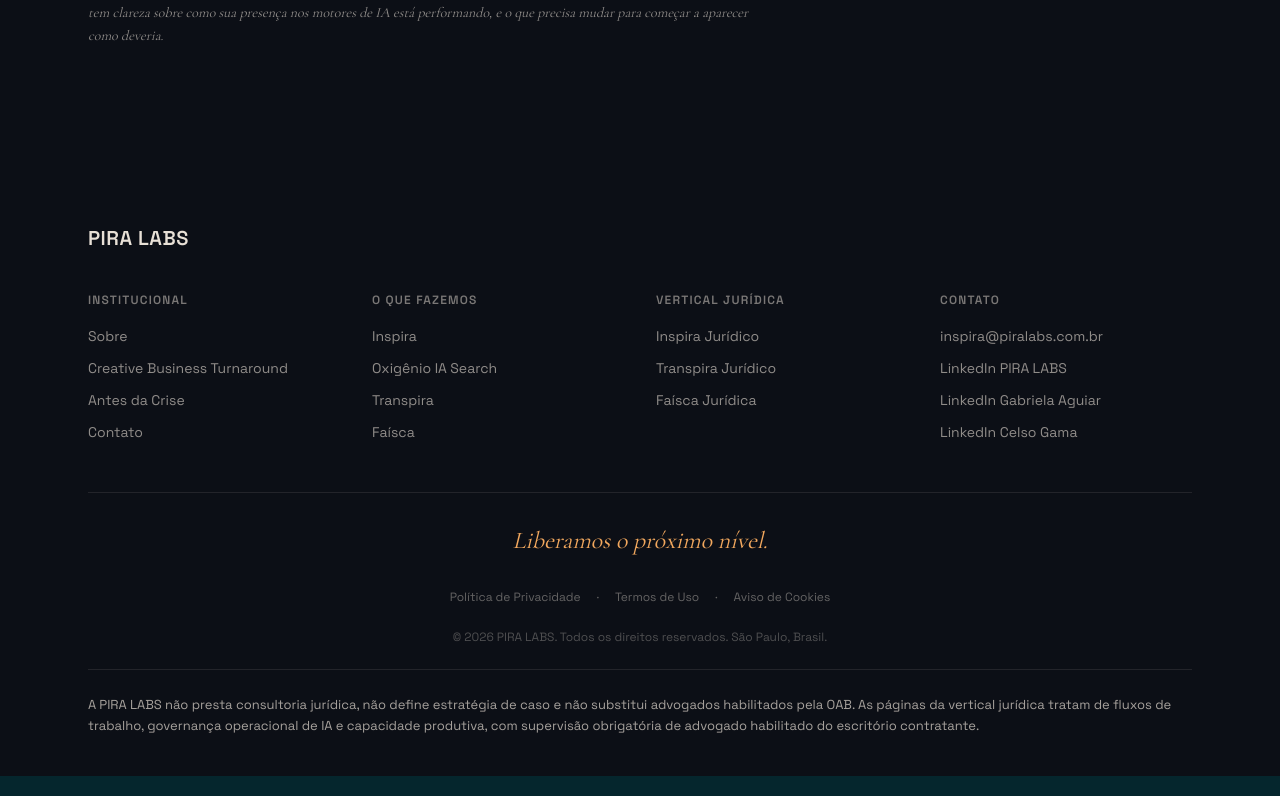
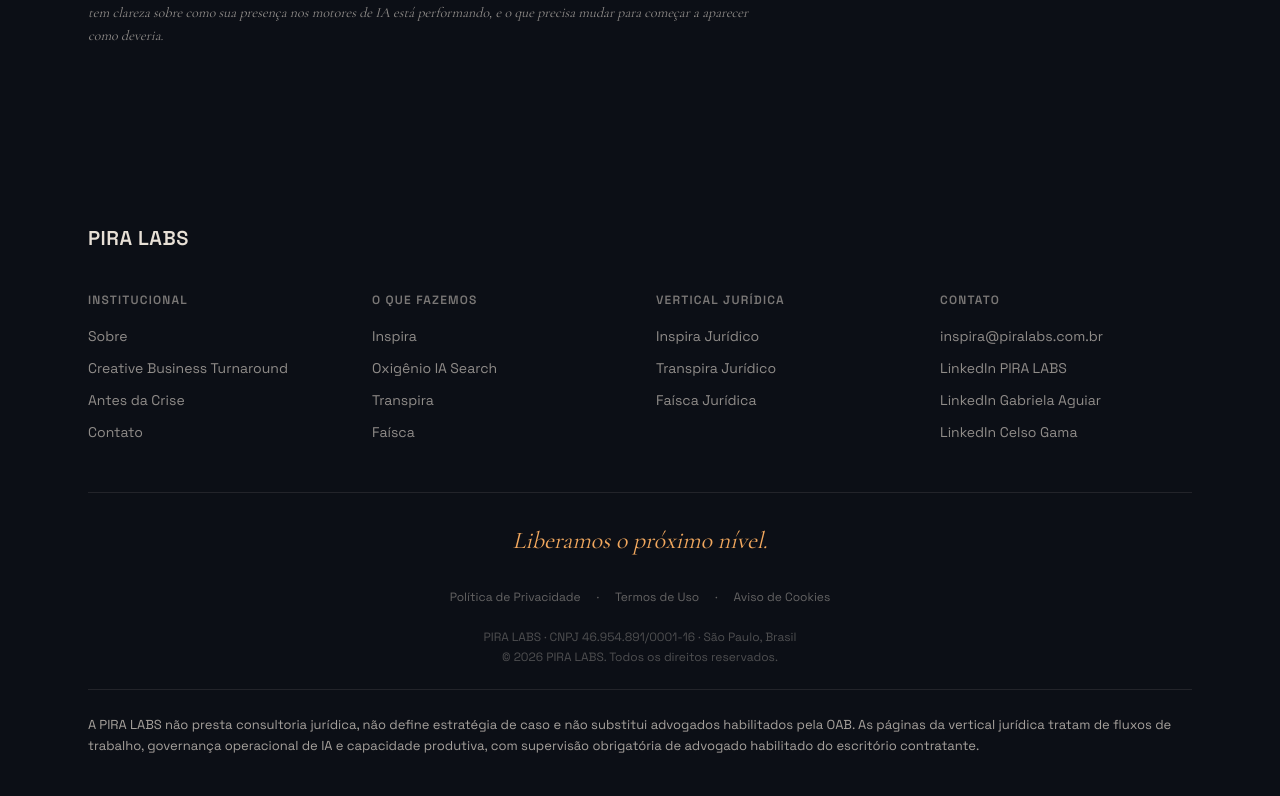
Before and after one commit to PiraLabs/pira-labs, a Next.js app: page /inspira/oxigenio in a window 1280 px wide. Shown: the part 6317-7113 px from the top of the page. Built offline with nearby package versions, Linux system fonts and the light colour scheme; no server answers.

Commit message:
chore: inicializar rebuild-v2 — CLAUDE.md v3.0, docs v3.9.1, hotfixes pendentes

```diff
--- a/app/antes-da-crise/page.tsx
+++ b/app/antes-da-crise/page.tsx
@@ -5,6 +5,8 @@ import { CTAButton } from "@/components/shared/CTAButton";
 import { SOCIAL } from "@/lib/constants";
 import { breadcrumbSchema } from "@/lib/schemas/breadcrumb";
 import { buscarPostsSubstack } from "@/lib/substack-rss";
+
+// atualizado 17/05/2026
 
 const breadcrumb = breadcrumbSchema([
   { name: "Home", url: "https://piralabs.com.br/" },
--- a/app/inspira/oxigenio/page.tsx
+++ b/app/inspira/oxigenio/page.tsx
@@ -11,14 +11,14 @@ export const metadata: Metadata = {
     absolute: "Oxigênio IA Search · Diagnóstico de presença em IA · PIRA LABS",
   },
   description:
-    "Diagnóstico de como sua empresa aparece nos motores de IA. 5 vagas para fundadores a R$6.200. Entrega em 5 dias úteis.",
+    "Diagnóstico de como sua empresa aparece nos motores de IA: ChatGPT, Claude, Gemini e Perplexity. Prazo: 5 dias úteis. Fast R$4.400 | Full R$8.900.",
   alternates: {
     canonical: "https://piralabs.com.br/inspira/oxigenio",
   },
   openGraph: {
     title: "Oxigênio IA Search · PIRA LABS",
     description:
-      "Diagnóstico de presença em motores de IA. 5 vagas para fundadores, R$6.200 primeira rodada, 5 dias úteis.",
+      "Diagnóstico de presença nos motores de IA. Fast R$4.400 | Full R$8.900. Entrega em 5 dias úteis.",
     url: "https://piralabs.com.br/inspira/oxigenio",
     images: [{ url: "/og-image.png", width: 1200, height: 630, alt: "PIRA LABS" }],
   },
--- a/components/shared/Footer.tsx
+++ b/components/shared/Footer.tsx
@@ -152,9 +152,13 @@ export function Footer() {
           </Link>
         </div>
 
-        {/* Copyright — suppressHydrationWarning evita mismatch SSR/cliente no getFullYear() */}
+        {/* CNPJ e copyright */}
+        <p className="text-xs font-body text-off-white/30 text-center mb-1">
+          PIRA LABS · CNPJ 46.954.891/0001-16 · São Paulo, Brasil
+        </p>
+        {/* suppressHydrationWarning evita mismatch SSR/cliente no getFullYear() */}
         <p className="text-xs font-body text-off-white/30 text-center mb-6" suppressHydrationWarning>
-          © {new Date().getFullYear()} PIRA LABS. Todos os direitos reservados. São Paulo, Brasil.
+          © {new Date().getFullYear()} PIRA LABS. Todos os direitos reservados.
         </p>
 
         {/* Aviso jurídico */}
--- a/next.config.js
+++ b/next.config.js
@@ -29,6 +29,11 @@ const nextConfig = {
       { source: "/en/about", destination: "/sobre", permanent: true },
       { source: "/en/cases", destination: "/#provas", permanent: true },
       { source: "/en/contact", destination: "/contato", permanent: true },
+
+      // Proteção extra — EN sem prefixo /en/ (caso alguém tenha linkado sem prefixo)
+      { source: "/services", destination: "/inspira", permanent: true },
+      { source: "/about", destination: "/sobre", permanent: true },
+      { source: "/contact", destination: "/contato", permanent: true },
 
       // URLs em espanhol do site provisório (5 rotas /es/* do sitemap antigo)
       // Nota: /es/servicos e /es/contato usam nomenclatura PT incorreta para ES.
```
Also changed, not shown: public/.well-known/ai-agents.json, public/6fec073ec0704d12be183ad3d8a97b52.txt (added), public/llms-full.txt, public/llms.txt, 9 other files (tests, documents, lock files or other folders).
